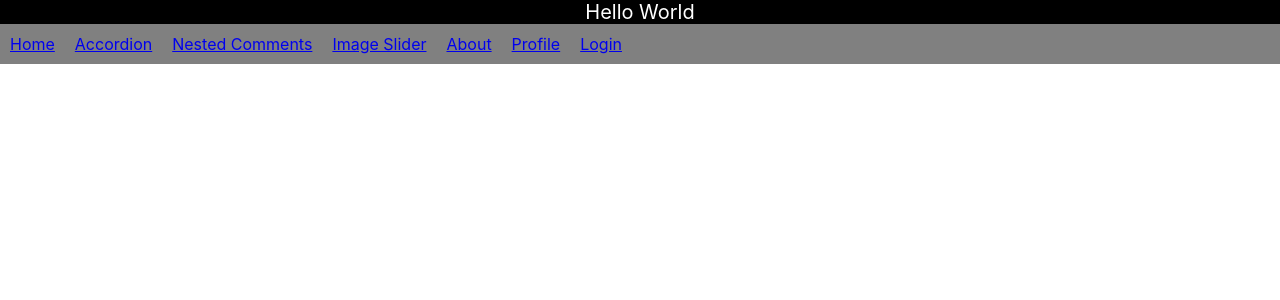
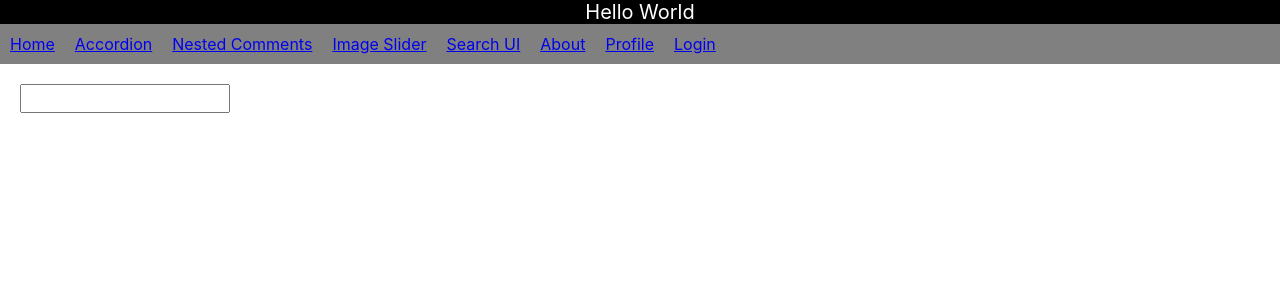
Before and after one commit to Rronit/NamasteDev_LLD, a React (Create React App) app: page /searchUI in a window 1280 px wide. Shown: the top 300 px of the page. Built offline with nearby package versions, Linux system fonts and the light colour scheme.

Commit message:
feat: add search ui, typeahead

```diff
--- a/src/App.tsx
+++ b/src/App.tsx
@@ -9,6 +9,7 @@ import Profile from "./components/Profile";
 import Accordion from "./components/Accordion/Accordion";
 import { NestedComments } from "./components/NestedComments/NestedComments";
 import ImagerSlider from "./components/ImagerSlider";
+import SearchUI from "./components/Search-UI/SearchUI";
 
 function App() {
   return (
@@ -42,6 +43,9 @@ function App() {
         <a style={{ padding: 10 }} href="/slider">
           Image Slider
         </a>
+        <a style={{ padding: 10 }} href="/searchUI">
+          Search UI
+        </a>
         <a style={{ padding: 10 }} href="/about">
           About
         </a>
@@ -61,6 +65,7 @@ function App() {
             <Route path="/profile" element={<Profile />}></Route>
             <Route path="/about" element={<About />}></Route>
           </Route>
+          <Route path="/searchUI" element={<SearchUI />}></Route>
           <Route path="/login" element={<Login />}></Route>
           <Route path="/accordion" element={<Accordion />}></Route>
           <Route path="/comments" element={<NestedComments />}></Route>
--- /dev/null
+++ b/src/components/Search-UI/SearchUI.tsx
@@ -0,0 +1,83 @@
+import React, { useEffect, useState } from "react";
+import { styled } from "@mui/material/styles";
+
+const ListItem = styled("li")({
+  padding: 2,
+  "&:hover": {
+    backgroundColor: "lightgrey" // Hover background color
+    // color: "white" // Optional: change text color on hover for contrast
+  }
+});
+
+export default function SearchUI() {
+  const [respList, setRespList] = useState<string[]>([""]);
+  const [query, setQuery] = useState<string>("");
+  const [visibleResult, setVisibleResult] = useState<boolean>(false);
+  const [cache, setCache] = useState<{ [key: string]: string[] }>({}); //cache
+  const fetchData = async () => {
+    if (cache[query]) {
+      console.log(cache[query], ">>>>>>");
+      setRespList(cache[query]);
+    } else {
+      const data = await fetch(
+        `https://www.google.co.in/complete/search?q=${query}&client=firefox`
+      );
+      const json = await data.json();
+      setRespList(json[1]);
+      console.log({ ...cache, ...{ [query]: json[1] } });
+      setCache(() => {
+        return { ...cache, ...{ [query]: json[1] } };
+      });
+    }
+  };
+  useEffect(() => {
+    if (!query) return;
+    const s = setTimeout(() => {
+      fetchData();
+    }, 500);
+    return () => clearTimeout(s);
+  }, [query]);
+
+  return (
+    <div style={{ padding: 20 }}>
+      <input
+        type="text"
+        value={query}
+        style={{ width: 196, padding: 5 }}
+        onChange={(e: any) => setQuery(e.target.value)}
+        onFocus={() => {
+          setVisibleResult(true);
+        }}
+        onBlur={() => {
+          setVisibleResult(false);
+        }}
+      />
+      {respList.length > 1 && visibleResult && (
+        <ul
+          style={{
+            border: "1px solid grey",
+            listStyleType: "none",
+            width: 196,
+            margin: 0,
+            padding: 2
+          }}
+        >
+          {respList.map((item: string, idx: number) => {
+            return (
+              <>
+                <ListItem
+                  key={idx}
+                  onClick={() => {
+                    setQuery(item);
+                  }}
+                >
+                  {item}
+                </ListItem>
+              </>
+            );
+          })}
+        </ul>
+      )}
+    </div>
+  );
+}
```
